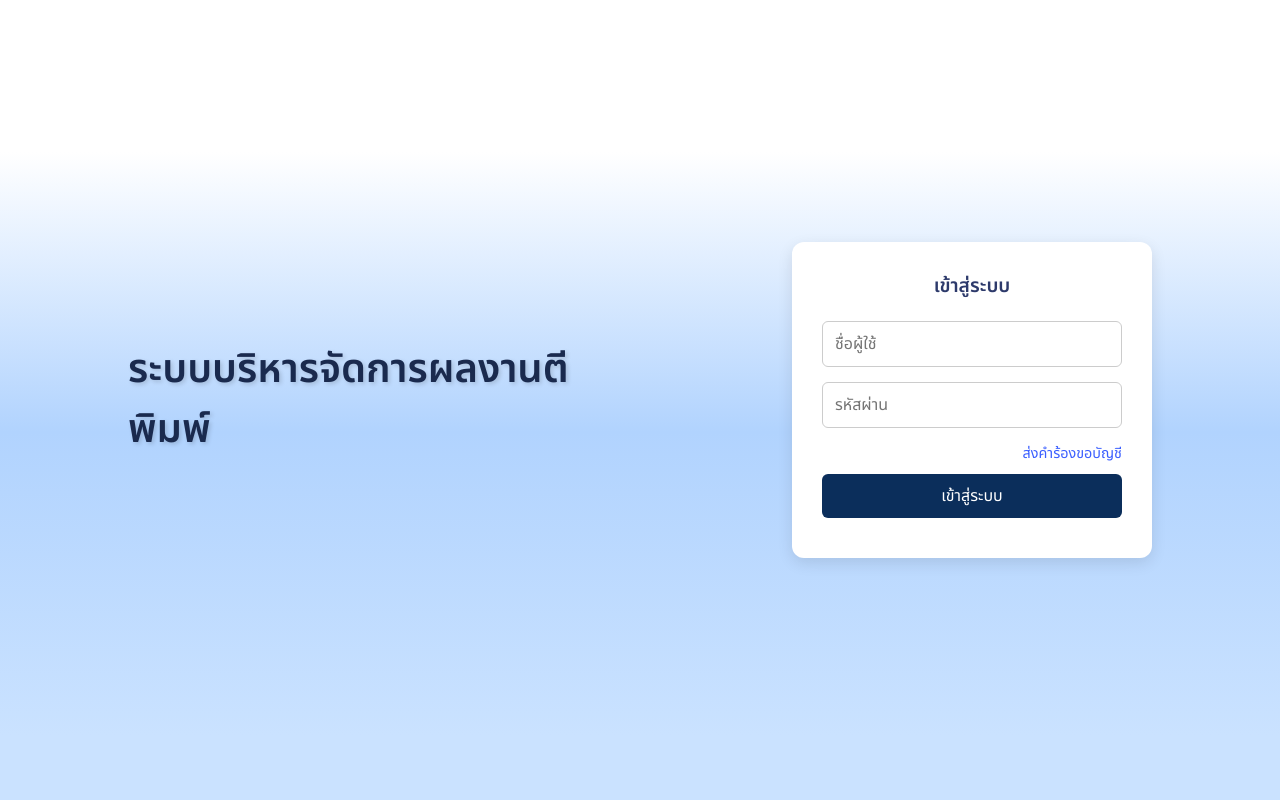
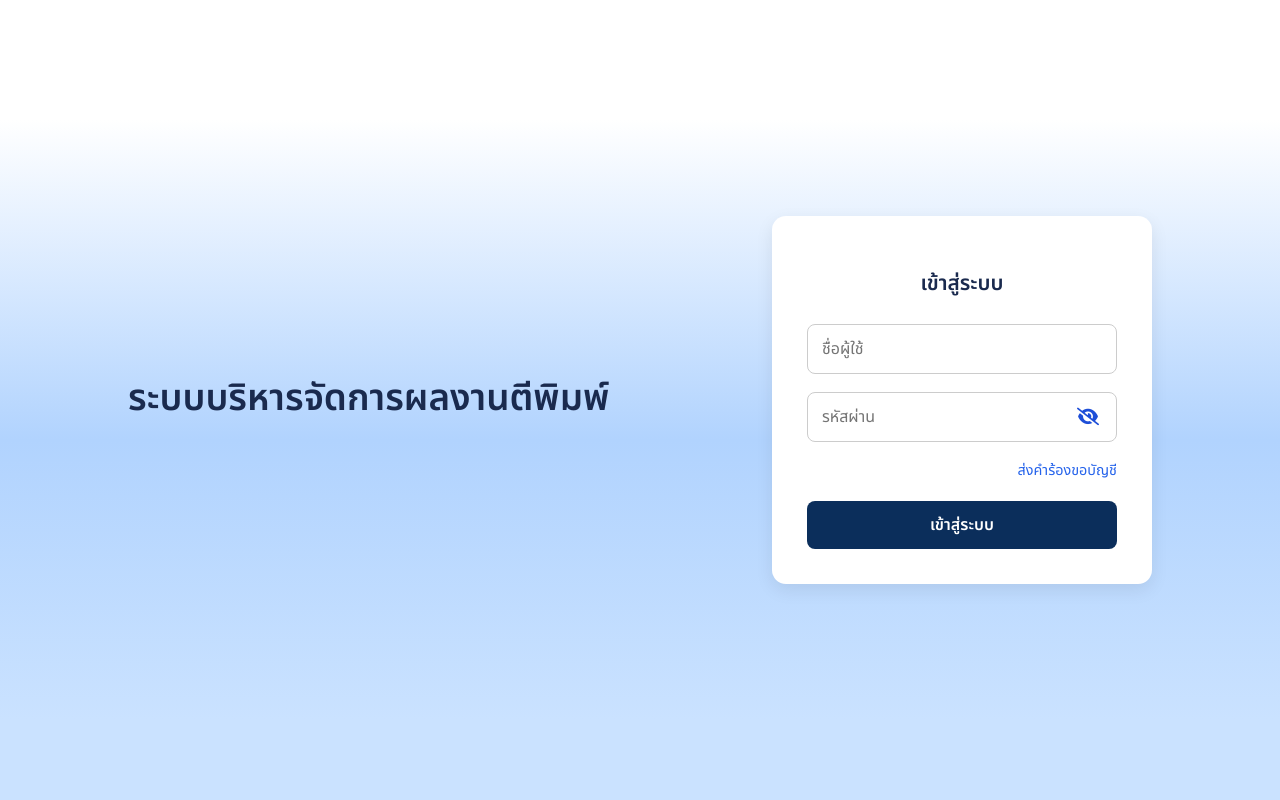
Before and after one commit to Kanyanat525/GIT_Publication_System_G5, a PHP site: page /login.php in a window 1280 px wide. Run offline with PHP 8.4, Linux system fonts and the light colour scheme; a stand-in replaces the project's code that opens the database connection.

Commit message:
added eye icon for ability to Hide/Show password while typing 😭😔😤

```diff
--- a/login.php
+++ b/login.php
@@ -1,12 +1,11 @@
 <?php
 session_start();
-require_once "db_connect.php"; // เชื่อมต่อฐานข้อมูล
+require_once "db_connect.php";
 
 if ($_SERVER["REQUEST_METHOD"] == "POST") {
     $username = trim($_POST["username"]);
     $password = $_POST["password"];
 
-    // เตรียมคำสั่ง SQL
     $sql = "SELECT * FROM user WHERE username = ?";
     $stmt = $conn->prepare($sql);
     $stmt->bind_param("s", $username);
@@ -16,33 +15,19 @@ if ($_SERVER["REQUEST_METHOD"] == "POST") {
     if ($result->num_rows === 1) {
         $row = $result->fetch_assoc();
 
-        // ตรวจสอบรหัสผ่านที่เข้ารหัสไว้ใน DB
         if (password_verify($password, $row["password"])) {
             $_SESSION["user"] = $row["username"];
             $_SESSION["user_id"] = $row["UID"];
             $_SESSION["user_type"] = $row["user_type_ID"];
 
-            // ✅ กำหนดเส้นทางไปยังหน้าเฉพาะของแต่ละประเภทผู้ใช้
             switch ($row["user_type_ID"]) {
-                case 1: // ถ้าเป็นแอดมิน
-                    header("Location: admin.php");
-                    break;
-                case 2: // ถ้าเป็นเจ้าหน้าที่ (Officer)
-                    header("Location: officer.php");
-                    break;
-                case 3: // ถ้าเป็นอาจารย์ (Lecturer)
-                    header("Location: lecturer.php");
-                    break;
-                case 4: // ถ้าเป็นนักศึกษา (Student)
-                    header("Location: student.php");
-                    break;
-                default:
-                    // หาก user_type_ID ไม่ตรงกับที่กำหนด ให้ไปหน้า default
-                    header("Location: dashboard.php");
-                    break;
+                case 1: header("Location: admin.php"); break;
+                case 2: header("Location: officer.php"); break;
+                case 3: header("Location: lecturer.php"); break;
+                case 4: header("Location: student.php"); break;
+                default: header("Location: dashboard.php"); break;
             }
             exit();
-
         } else {
             $error = "รหัสผ่านไม่ถูกต้อง";
         }
@@ -57,18 +42,14 @@ if ($_SERVER["REQUEST_METHOD"] == "POST") {
     <meta charset="UTF-8">
     <title>ระบบบริหารจัดการผลงานตีพิมพ์</title>
     <link href="https://fonts.googleapis.com/css2?family=Noto+Sans+Thai:wght@400;600&display=swap" rel="stylesheet">
+    <link rel="stylesheet" href="https://cdnjs.cloudflare.com/ajax/libs/font-awesome/6.5.0/css/all.min.css">
     <style>
-        * {
-            font-family: 'Noto Sans Thai', sans-serif;
-            margin: 0;
-            padding: 0;
-            box-sizing: border-box;
-        }
+        * { font-family: 'Noto Sans Thai', sans-serif; box-sizing: border-box; }
 
         body {
             margin: 0;
             height: 100vh;
-            background: linear-gradient(to bottom, #FFFFFF 19%, #B1D3FE 54%, #CAE2FF 92%);
+            background: linear-gradient(to bottom, #FFFFFF 15%, #B1D3FE 55%, #CAE2FF 90%);
             display: flex;
             justify-content: center;
             align-items: center;
@@ -82,65 +63,87 @@ if ($_SERVER["REQUEST_METHOD"] == "POST") {
             max-width: 1100px;
         }
 
-        .left {
-            flex: 1;
-            text-align: left;
+        .left { flex: 1; text-align: left; }
+
+        .left h1 {
+            font-size: 2.3rem;
+            color: #1a2a4e;
+            font-weight: 600;
+            line-height: 1.4;
         }
 
-        .left h1 {
-            font-size: 2.5rem;
-            color: #1a2a4e;
-            text-shadow: 2px 2px 4px rgba(0,0,0,0.15);
-        }
-
-        .right {
-            flex: 1;
-            display: flex;
-            justify-content: flex-end;
-        }
+        .right { flex: 1; display: flex; justify-content: flex-end; }
 
         .login-box {
             background: white;
-            width: 360px;
-            padding: 30px;
-            border-radius: 12px;
-            box-shadow: 0 5px 15px rgba(0,0,0,0.1);
+            width: 380px;
+            padding: 35px;
+            border-radius: 14px;
+            box-shadow: 0 6px 18px rgba(0, 0, 0, 0.08);
         }
 
         .login-box h2 {
-            font-size: 1.2rem;
-            color: #2d3a6b;
-            margin-bottom: 20px;
+            font-size: 1.3rem;
+            color: #1a2a4e;
+            margin-bottom: 25px;
             text-align: center;
         }
 
-        input[type="text"], input[type="password"] {
+        .input-group {
+            position: relative;
             width: 100%;
-            padding: 10px 12px;
-            margin-bottom: 15px;
+            margin-bottom: 18px;
+        }
+
+        input[type="text"],
+        input[type="password"] {
+            width: 100%;
+            padding: 12px 44px 12px 14px;
             border: 1px solid #ccc;
-            border-radius: 6px;
+            border-radius: 8px;
             font-size: 1rem;
+            transition: border-color 0.2s ease-in-out;
         }
+
+        input:focus {
+            border-color: #1d4ed8;
+            outline: none;
+            box-shadow: 0 0 3px rgba(29, 78, 216, 0.3);
+        }
+
+        .toggle-password {
+            position: absolute;
+            right: 12px;
+            top: 50%;
+            transform: translateY(-50%);
+            background: none;
+            border: none;
+            color: #1d4ed8;
+            cursor: pointer;
+            font-size: 1.1rem;
+            transition: color 0.2s ease;
+        }
+
+        .toggle-password:hover { color: #0b2e5b; }
 
         .btn {
             width: 100%;
             background: #0b2e5b;
             color: white;
             border: none;
-            padding: 10px;
-            border-radius: 6px;
+            padding: 12px;
+            border-radius: 8px;
             cursor: pointer;
             font-size: 1rem;
-            margin-bottom: 10px;
+            font-weight: 600;
+            margin-top: 8px;
+            transition: background 0.2s ease-in-out;
         }
 
-        .btn:hover {
-            background: #143e7a;
-        }
+        .btn:hover { background: #143e7a; }
 
         .error {
-            color: red;
+            color: #b91c1c;
             font-size: 0.9rem;
             margin-bottom: 10px;
             text-align: center;
@@ -149,12 +152,19 @@ if ($_SERVER["REQUEST_METHOD"] == "POST") {
         .small-link {
             font-size: 0.9rem;
             text-align: right;
-            margin-bottom: 10px;
+            margin-bottom: 12px;
         }
 
         .small-link a {
-            color: #3b5fff;
+            color: #2563eb;
             text-decoration: none;
+        }
+
+        .small-link a:hover { text-decoration: underline; }
+
+        @media (max-width: 768px) {
+            .wrapper { flex-direction: column; text-align: center; }
+            .left { margin-bottom: 35px; }
         }
     </style>
 </head>
@@ -163,13 +173,24 @@ if ($_SERVER["REQUEST_METHOD"] == "POST") {
         <div class="left">
             <h1>ระบบบริหารจัดการผลงานตีพิมพ์</h1>
         </div>
+
         <div class="right">
             <div class="login-box">
                 <h2>เข้าสู่ระบบ</h2>
                 <?php if (!empty($error)) echo "<div class='error'>$error</div>"; ?>
+
                 <form method="POST" action="">
-                    <input type="text" name="username" placeholder="ชื่อผู้ใช้" required>
-                    <input type="password" name="password" placeholder="รหัสผ่าน" required>
+                    <div class="input-group">
+                        <input type="text" name="username" placeholder="ชื่อผู้ใช้" required>
+                    </div>
+
+                    <div class="input-group">
+                        <input type="password" id="password" name="password" placeholder="รหัสผ่าน" required>
+                        <!-- 👁️ ดวงตา: เปิด = มองเห็น, ปิด = ซ่อน -->
+                        <button type="button" class="toggle-password" onclick="togglePassword()">
+                            <i class="fa-solid fa-eye-slash"></i>
+                        </button>
+                    </div>
 
                     <div class="small-link">
                         <a href="request_account.php">ส่งคำร้องขอบัญชี</a>
@@ -180,5 +201,23 @@ if ($_SERVER["REQUEST_METHOD"] == "POST") {
             </div>
         </div>
     </div>
+
+    <script>
+        // ✅ ฟังก์ชันสลับแสดง/ซ่อนรหัสผ่านให้ถูกตามความหมายของไอคอน
+        function togglePassword() {
+            const passwordInput = document.getElementById("password");
+            const toggleIcon = document.querySelector(".toggle-password i");
+
+            if (passwordInput.type === "password") {
+                passwordInput.type = "text";
+                toggleIcon.classList.remove("fa-eye-slash");
+                toggleIcon.classList.add("fa-eye");
+            } else {
+                passwordInput.type = "password";
+                toggleIcon.classList.remove("fa-eye");
+                toggleIcon.classList.add("fa-eye-slash");
+            }
+        }
+    </script>
 </body>
 </html>
```
